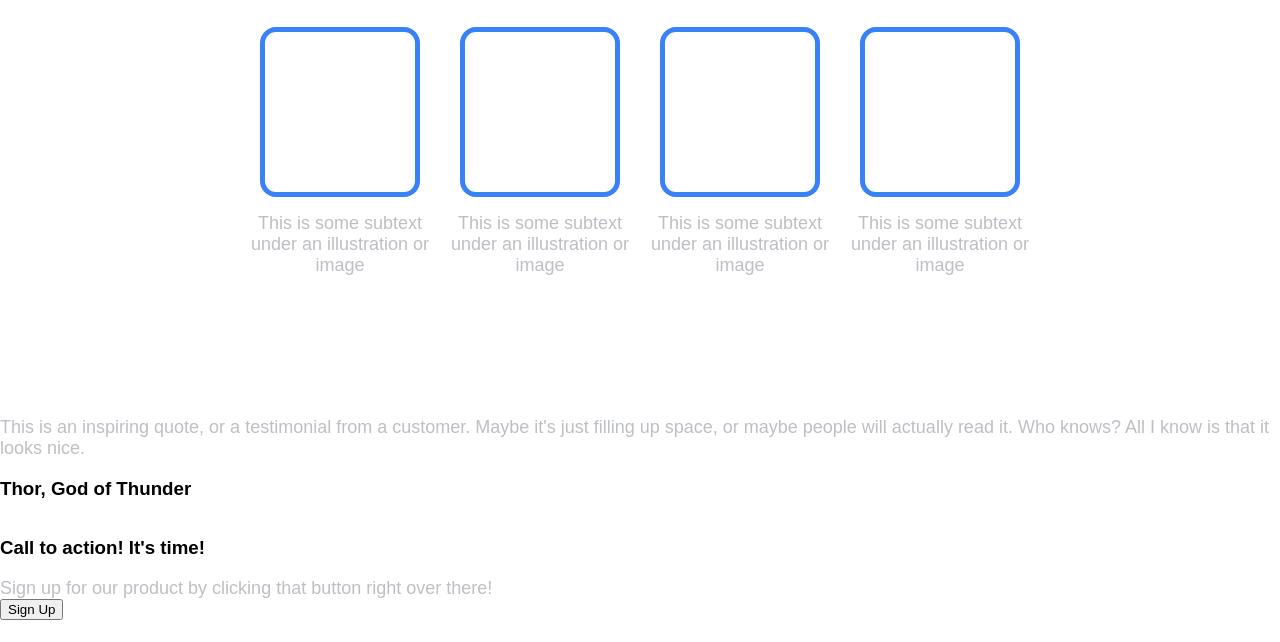
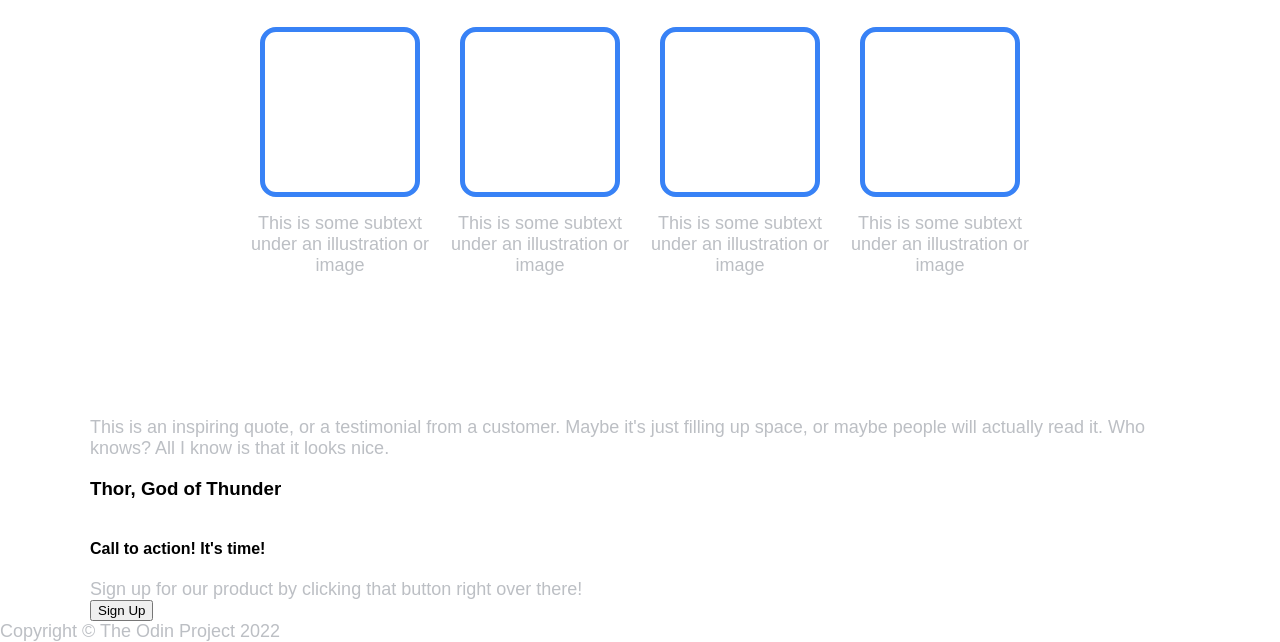
Before and after one commit to nidger/odin-landing-page, a plain HTML site: page landing-page.html in a window 1280 px wide. Shown: the part 664-1306 px from the top of the page. Before the commit the page ends 1284 px from the top, so only its background shows below. Drawn offline with Linux system fonts and the light colour scheme.

Commit message:
landing-page.html

```diff
--- a/landing-page.html
+++ b/landing-page.html
@@ -66,19 +66,29 @@
     </div>
   </section>
 
-
-
+  <section class="testimonial">
+    <div class="container">
+      <div class="testimonial-content">
+        <p class="testimonial-text">This is an inspiring quote, or a testimonial from a customer. Maybe it's just filling up space, or maybe people will actually read it. Who knows? All I know is that it looks nice.</p>
+        <h3>Thor, God of Thunder</h3>
+      </div>
+  </div>
+  </section>
   <section>
-    <p class="testimonial">This is an inspiring quote, or a testimonial from a customer. Maybe it's just filling up space, or maybe people will actually read it. Who knows? All I know is that it looks nice.</p>
-    <h3>Thor, God of Thunder</h3>
+    <div class="container">
+      <div class="cta">
+          <div class="cta-left">
+            <h4>Call to action! It's time!</h4>
+            <p>Sign up for our product by clicking that button right over there!</p>
+          </div>
+        <div class="cta-right">
+          <button class="sign-up-button">Sign Up</button>
+        </div>
+      </div>
+    </div>
   </section>
-  <footer>
-    <div class="cta">
-      <h3>Call to action! It's time!</h3>
-      <p>Sign up for our product by clicking that button right over there!</p>
-      <button class="sign-up-button">Sign Up</button>
-    </div>
-  </footer>
-
+<footer>
+  <p>Copyright &#169; The Odin Project 2022</p>
+</footer>
 </body>
 </html>
```
